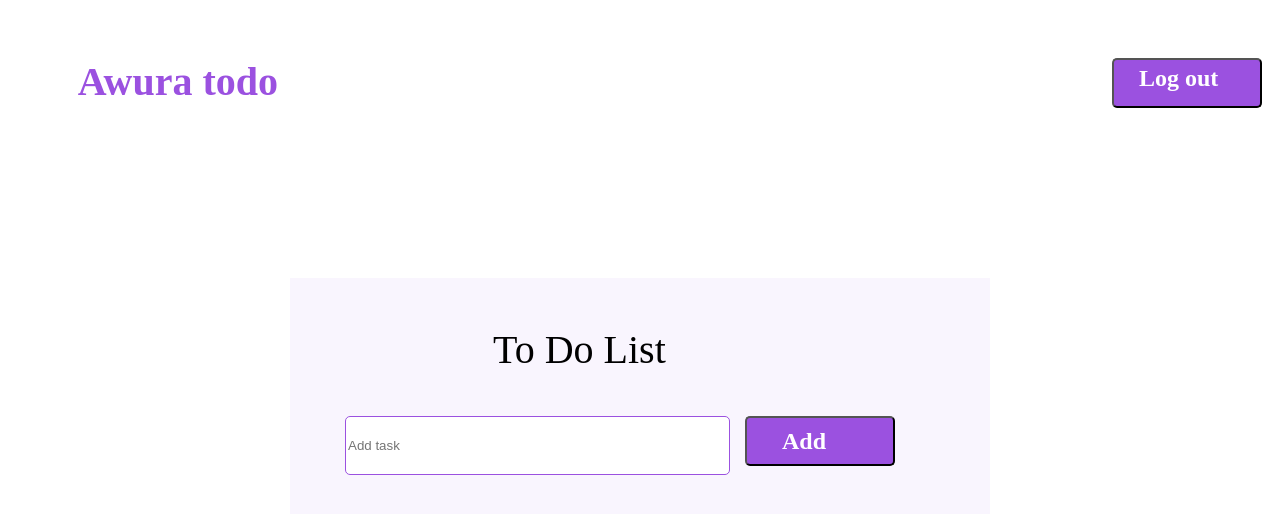
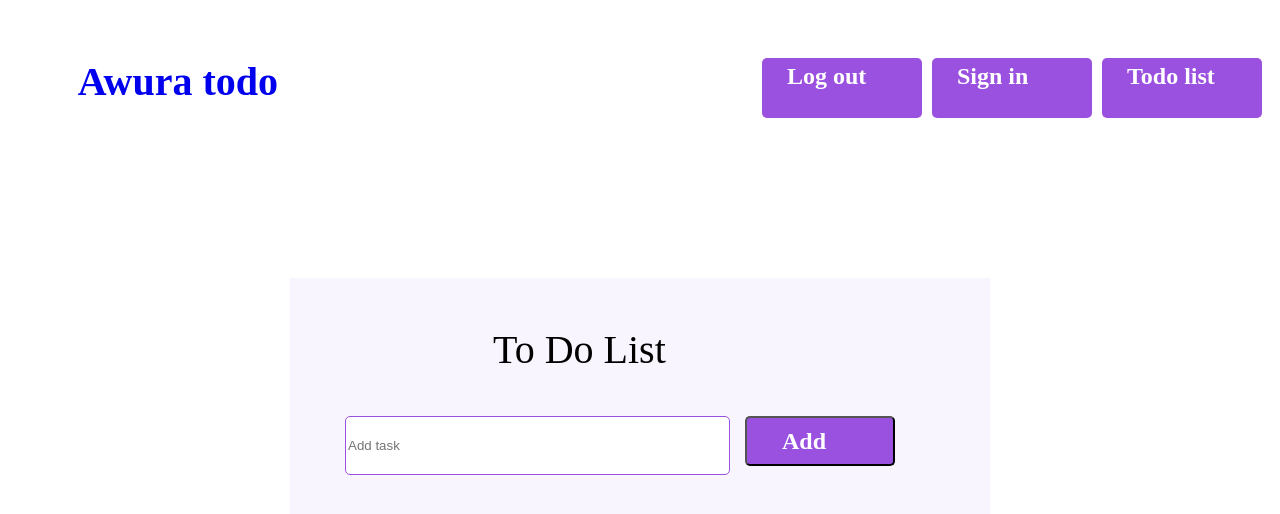
Before and after one commit to awura-todo-app/Front-end, a React (Create React App) app: page / in a window 1280 px wide. Shown: the top 514 px of the page. Built offline with nearby package versions, Linux system fonts and the light colour scheme.

Commit message:
updated header

```diff
--- a/src/components/header.css
+++ b/src/components/header.css
@@ -4,6 +4,7 @@
   overflow: auto;
   align-items: center;
   flex-direction: column;
+
 }
 .header {
   width: 100%;
@@ -24,6 +25,11 @@
   line-height: normal;
   font-stretch: normal;
   text-decoration: none;
+
+}
+.header-title-text{
+  text-decoration: none;
+
 }
 .header-buttons{
   margin-top: 50px;
@@ -37,6 +43,8 @@
   display: flex;
   flex-shrink: 1;
   background-color: rgba(155, 81, 224, 1);
+  text-decoration: none;
+
 }
 .header-text {
   color: rgba(255, 255, 255, 1);
--- a/src/components/header.js
+++ b/src/components/header.js
@@ -1,4 +1,5 @@
 import React from 'react';
+import { Link } from "react-router-dom";
 import { useDispatch } from "react-redux";
 import { deleteTask } from "../state/taskSlice";
 import './header.css';
@@ -28,12 +29,18 @@ const Header = ({ aute }) => {
 		<div className='header-container'>
 		<div className='header'>
 			<span className='header-title'>
-				<span>Awura todo</span>
+				<Link to="/" className='header-title-text'>Awura todo</Link>
 			</span>
 			<div className="header-buttons" style={{ display: 'flex'}}>
-				<button className='header-button'>
+				<Link to="/login" className='header-button'>
 					<span className='header-text'>Log out</span>
-				</button>
+				</Link>
+				<Link to="/signup" className='header-button'>
+					<span className='header-text'>Sign in</span>
+				</Link>
+				<Link to="/Todo" className='header-button'>
+					<span className='header-text'>Todo list </span>
+				</Link>
 			</div>
 		</div>
 	</div>
```
